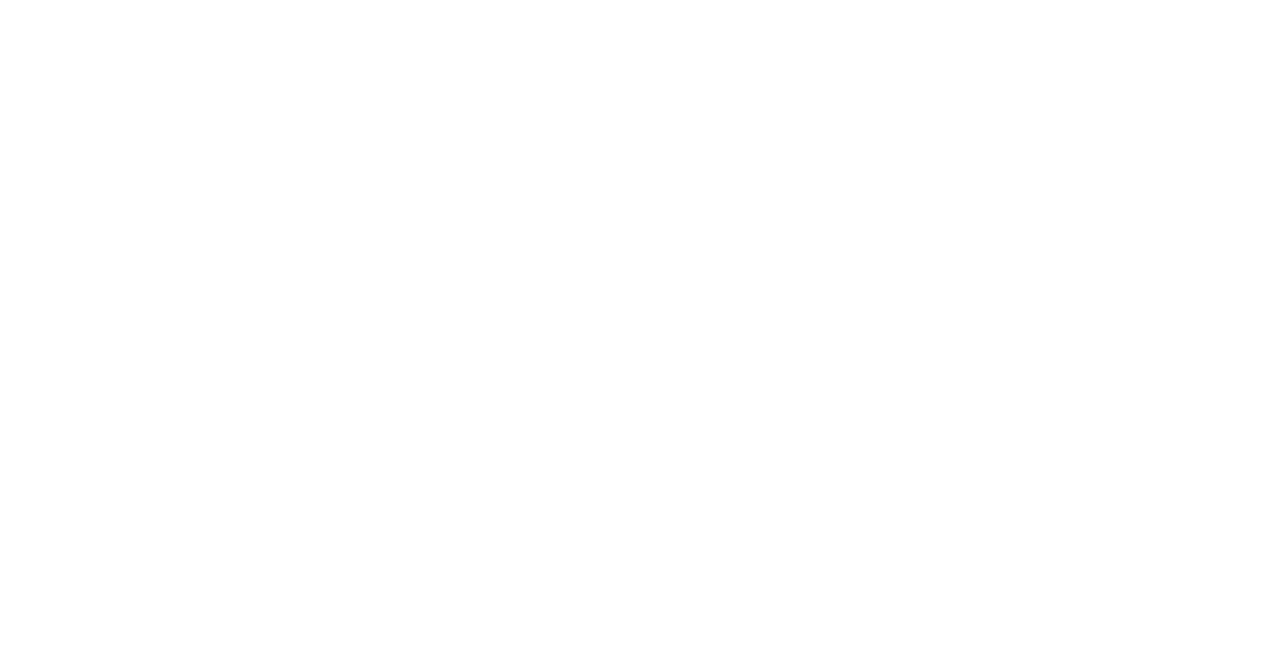
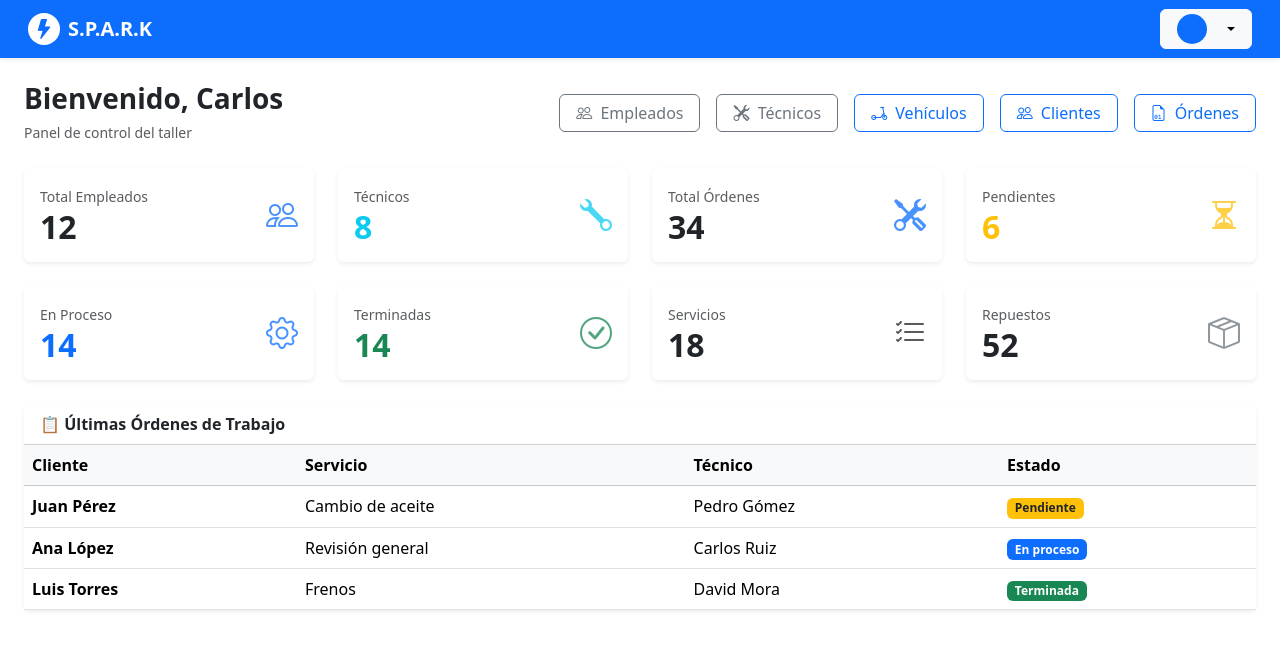
Before and after one commit to Carlostorres8791/moto-taller-frontend, an Angular app: page /dash-admin-taller in a window 1280 px wide. Before the commit this address led to /. Shown: the top 650 px of the page. Built offline with nearby package versions, Linux system fonts and the light colour scheme.

Commit message:
correcion identificacion de roles en el login.ts para redirigir a su respectivo dashboard creacion de los dashboards admin-taller y recepcion

```diff
--- /dev/null
+++ b/src/app/pages/dashboard/dash-admin-taller/dash-admin-taller.html
@@ -0,0 +1,183 @@
+<app-navbar></app-navbar>
+
+<div class="container-fluid px-4 py-4">
+
+  <!-- HEADER -->
+  <div class="d-flex flex-column flex-lg-row justify-content-between align-items-lg-center mb-4 gap-3">
+    <div>
+      <h3 class="fw-bold mb-1">Bienvenido, Carlos</h3>
+      <span class="text-muted small">Panel de control del taller</span>
+    </div>
+
+    <div class="d-flex gap-3">
+      <a class="btn btn-outline-secondary px-3">
+        <i class="bi bi-people me-1"></i> Empleados
+      </a>
+
+      <a class="btn btn-outline-secondary px-3">
+        <i class="bi bi-tools me-1"></i> Técnicos
+      </a>
+
+      <a class="btn btn-outline-primary px-3">
+        <i class="bi bi-scooter me-1"></i> Vehículos
+      </a>
+
+      <a class="btn btn-outline-primary px-3">
+        <i class="bi bi-people me-1"></i> Clientes
+      </a>
+
+      <a class="btn btn-outline-primary px-3">
+        <i class="bi bi-file-earmark-binary me-1"></i> Órdenes
+      </a>
+    </div>
+  </div>
+
+  <!-- KPIs -->
+  <div class="row g-4 mb-4">
+
+    <!-- EMPLEADOS -->
+    <div class="col-12 col-md-3">
+      <div class="card shadow-sm border-0 h-100">
+        <div class="card-body d-flex justify-content-between align-items-center">
+          <div>
+            <small class="text-muted">Total Empleados</small>
+            <h2 class="fw-bold mb-0">12</h2>
+          </div>
+          <i class="bi bi-people fs-2 text-primary opacity-75"></i>
+        </div>
+      </div>
+    </div>
+
+    <div class="col-12 col-md-3">
+      <div class="card shadow-sm border-0 h-100">
+        <div class="card-body d-flex justify-content-between align-items-center">
+          <div>
+            <small class="text-muted">Técnicos</small>
+            <h2 class="fw-bold mb-0 text-info">8</h2>
+          </div>
+          <i class="bi bi-wrench fs-2 text-info opacity-75"></i>
+        </div>
+      </div>
+    </div>
+
+    <!-- ÓRDENES -->
+    <div class="col-12 col-md-3">
+      <div class="card shadow-sm border-0 h-100">
+        <div class="card-body d-flex justify-content-between align-items-center">
+          <div>
+            <small class="text-muted">Total Órdenes</small>
+            <h2 class="fw-bold mb-0">34</h2>
+          </div>
+          <i class="bi bi-tools fs-2 text-primary opacity-75"></i>
+        </div>
+      </div>
+    </div>
+
+    <div class="col-12 col-md-3">
+      <div class="card shadow-sm border-0 h-100">
+        <div class="card-body d-flex justify-content-between align-items-center">
+          <div>
+            <small class="text-muted">Pendientes</small>
+            <h2 class="fw-bold mb-0 text-warning">6</h2>
+          </div>
+          <i class="bi bi-hourglass-split fs-2 text-warning opacity-75"></i>
+        </div>
+      </div>
+    </div>
+
+    <div class="col-12 col-md-3">
+      <div class="card shadow-sm border-0 h-100">
+        <div class="card-body d-flex justify-content-between align-items-center">
+          <div>
+            <small class="text-muted">En Proceso</small>
+            <h2 class="fw-bold mb-0 text-primary">14</h2>
+          </div>
+          <i class="bi bi-gear fs-2 text-primary opacity-75"></i>
+        </div>
+      </div>
+    </div>
+
+    <div class="col-12 col-md-3">
+      <div class="card shadow-sm border-0 h-100">
+        <div class="card-body d-flex justify-content-between align-items-center">
+          <div>
+            <small class="text-muted">Terminadas</small>
+            <h2 class="fw-bold mb-0 text-success">14</h2>
+          </div>
+          <i class="bi bi-check-circle fs-2 text-success opacity-75"></i>
+        </div>
+      </div>
+    </div>
+
+    <!-- SERVICIOS -->
+    <div class="col-12 col-md-3">
+      <div class="card shadow-sm border-0 h-100">
+        <div class="card-body d-flex justify-content-between align-items-center">
+          <div>
+            <small class="text-muted">Servicios</small>
+            <h2 class="fw-bold mb-0">18</h2>
+          </div>
+          <i class="bi bi-list-check fs-2 text-dark opacity-75"></i>
+        </div>
+      </div>
+    </div>
+
+    <!-- REPUESTOS -->
+    <div class="col-12 col-md-3">
+      <div class="card shadow-sm border-0 h-100">
+        <div class="card-body d-flex justify-content-between align-items-center">
+          <div>
+            <small class="text-muted">Repuestos</small>
+            <h2 class="fw-bold mb-0">52</h2>
+          </div>
+          <i class="bi bi-box-seam fs-2 text-secondary opacity-75"></i>
+        </div>
+      </div>
+    </div>
+
+  </div>
+
+  <!-- TABLA ÚLTIMAS ÓRDENES -->
+  <div class="card shadow-sm border-0">
+    <div class="card-header bg-white d-flex justify-content-between align-items-center">
+      <span class="fw-semibold">📋 Últimas Órdenes de Trabajo</span>
+    </div>
+
+    <div class="table-responsive">
+      <table class="table table-hover align-middle mb-0">
+        <thead class="table-light">
+          <tr>
+            <th>Cliente</th>
+            <th>Servicio</th>
+            <th>Técnico</th>
+            <th>Estado</th>
+          </tr>
+        </thead>
+
+        <tbody>
+          <tr>
+            <td class="fw-semibold">Juan Pérez</td>
+            <td>Cambio de aceite</td>
+            <td>Pedro Gómez</td>
+            <td><span class="badge bg-warning text-dark">Pendiente</span></td>
+          </tr>
+
+          <tr>
+            <td class="fw-semibold">Ana López</td>
+            <td>Revisión general</td>
+            <td>Carlos Ruiz</td>
+            <td><span class="badge bg-primary">En proceso</span></td>
+          </tr>
+
+          <tr>
+            <td class="fw-semibold">Luis Torres</td>
+            <td>Frenos</td>
+            <td>David Mora</td>
+            <td><span class="badge bg-success">Terminada</span></td>
+          </tr>
+        </tbody>
+      </table>
+    </div>
+  </div>
+
+</div>
--- /dev/null
+++ b/src/app/pages/dashboard/dash-recepcion/dash-recepcion.html
@@ -0,0 +1 @@
+<p>dash-recepcion works!</p>
--- a/src/app/pages/login/login.ts
+++ b/src/app/pages/login/login.ts
@@ -31,10 +31,21 @@ export class Login {
         const token = response.token;
 
         this.authService.guardarToken(token);
-
         this.authService.guardarUsuario(response);
 
-        this.router.navigate(['/dashboard']);
+        const rol = response.rol;
+
+        if (rol === 'SUPER_ADMIN') {
+          this.router.navigate(['/dashboard']);
+        } else if (rol === 'ADMIN_TALLER') {
+          this.router.navigate(['/dash-admin-taller']);
+        } else if (rol === 'RECEPCIONISTA') {
+          this.router.navigate(['/dash-recepcion']);
+        } else if (rol == 'TECNICO') {
+          this.router.navigate(['/dash-tecnico']);
+        } else {
+          this.router.navigate(['/dash-cliente'])
+        }
       },
       error: (error) => {
         console.log("Error login", error);
```
Also changed, not shown: src/app/app.routes.ts (+6 -1 lines), src/app/pages/dashboard/dash-admin-taller/dash-admin-taller.ts (added, +12 -0 lines), src/app/pages/dashboard/dash-recepcion/dash-recepcion.ts (added, +11 -0 lines), src/app/pages/dashboard/dash-admin-taller/dash-admin-taller.css (added), src/app/pages/dashboard/dash-recepcion/dash-recepcion.css (added), 2 other files (tests, documents, lock files or other folders).
